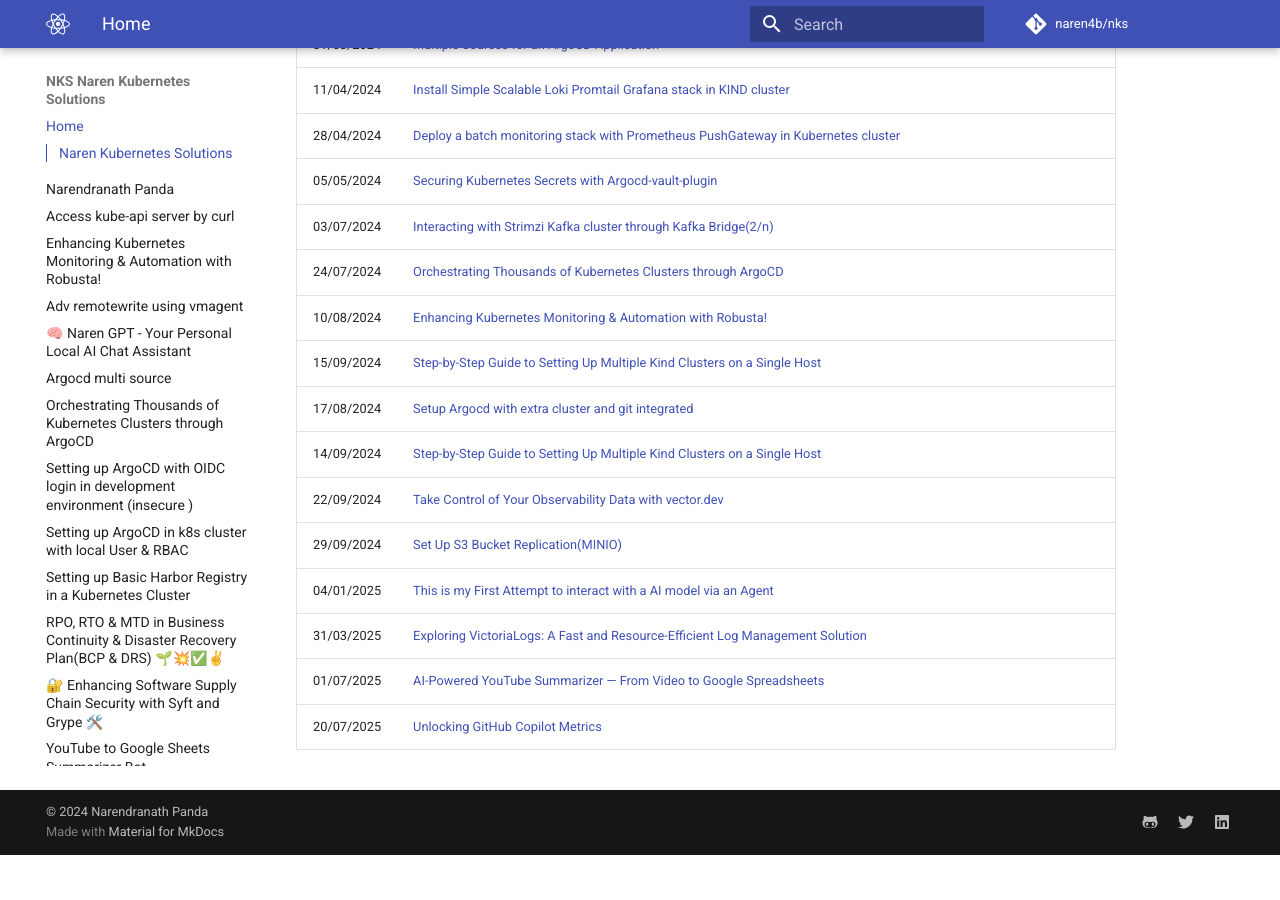
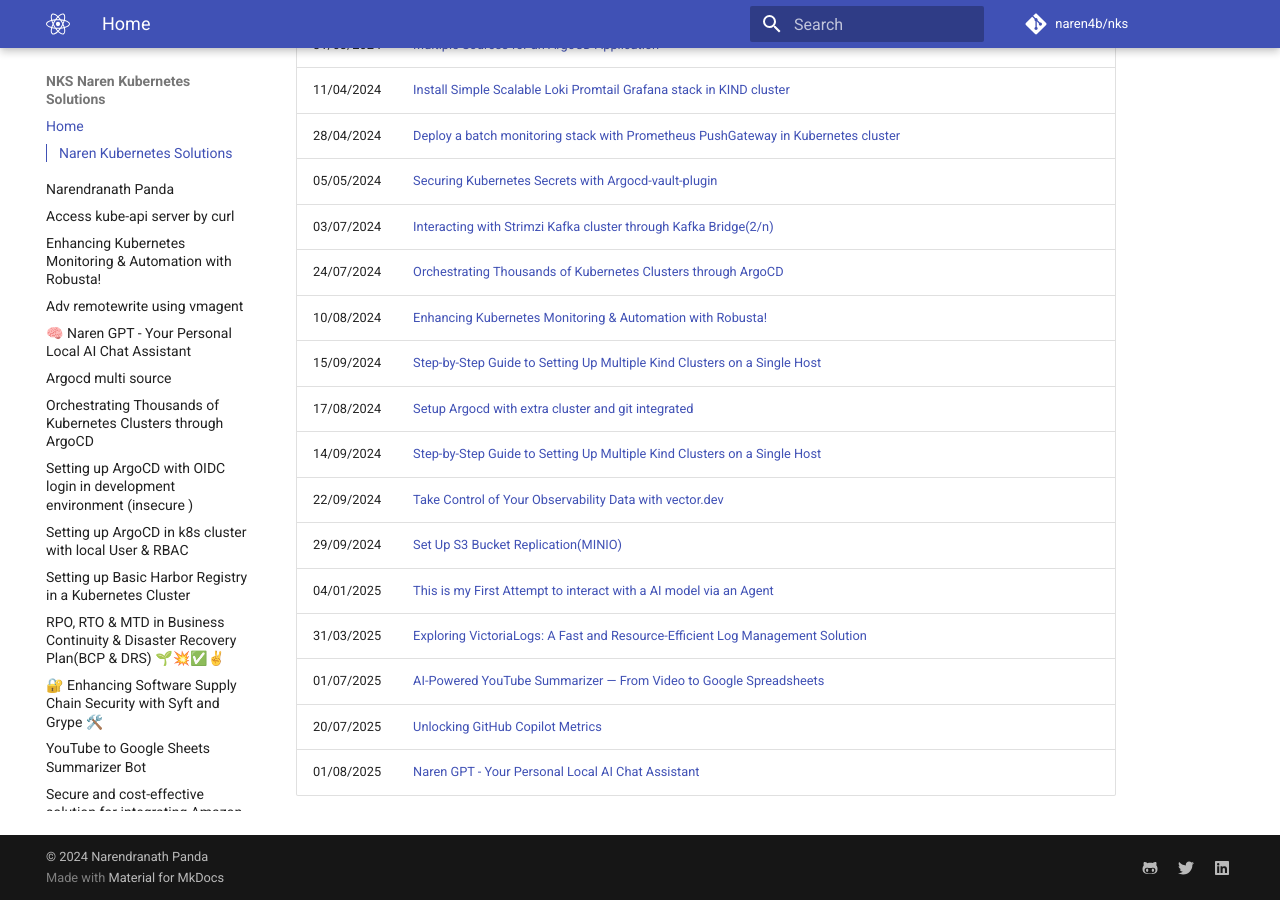
Before and after one commit to naren4b/nks, an MkDocs documentation site: the page built from docs/index.md, in a window 1280 px wide and 900 px high, scrolled down 1209 px. Built offline with MkDocs 1.6.1 and Material for MkDocs 9.7.7, drawn with Linux system fonts in a browser that asks for light colours; comment, search, counter and statistics services are not loaded; before the commit the page ends 2064 px from its top, so only the background shows below that.

Commit message:
Update index.md

```diff
--- a/docs/index.md
+++ b/docs/index.md
@@ -39,3 +39,4 @@
 | 31/03/2025 | [Exploring VictoriaLogs: A Fast and Resource-Efficient Log Management Solution](victorialogs-demo.md)                                                |
 | 01/07/2025 | [AI-Powered YouTube Summarizer — From Video to Google Spreadsheets](cow_video_summary_bot.md)                                                        |
 | 20/07/2025 | [Unlocking GitHub Copilot Metrics](gcp-metrics-exporter.md)                                                                                          |
+| 01/08/2025 | [Naren GPT - Your Personal Local AI Chat Assistant](ai-llm.md)                                                                                       |
```
